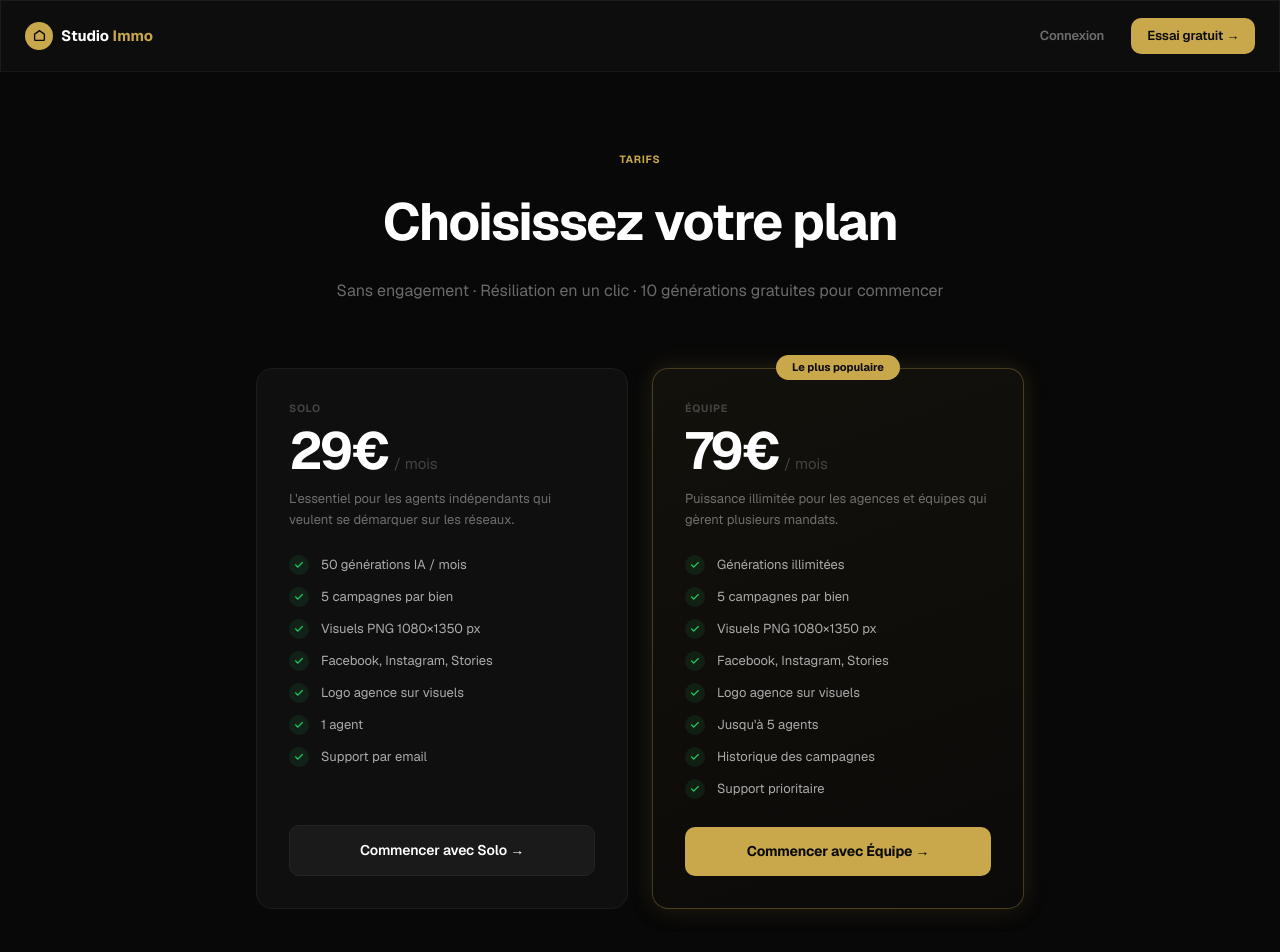
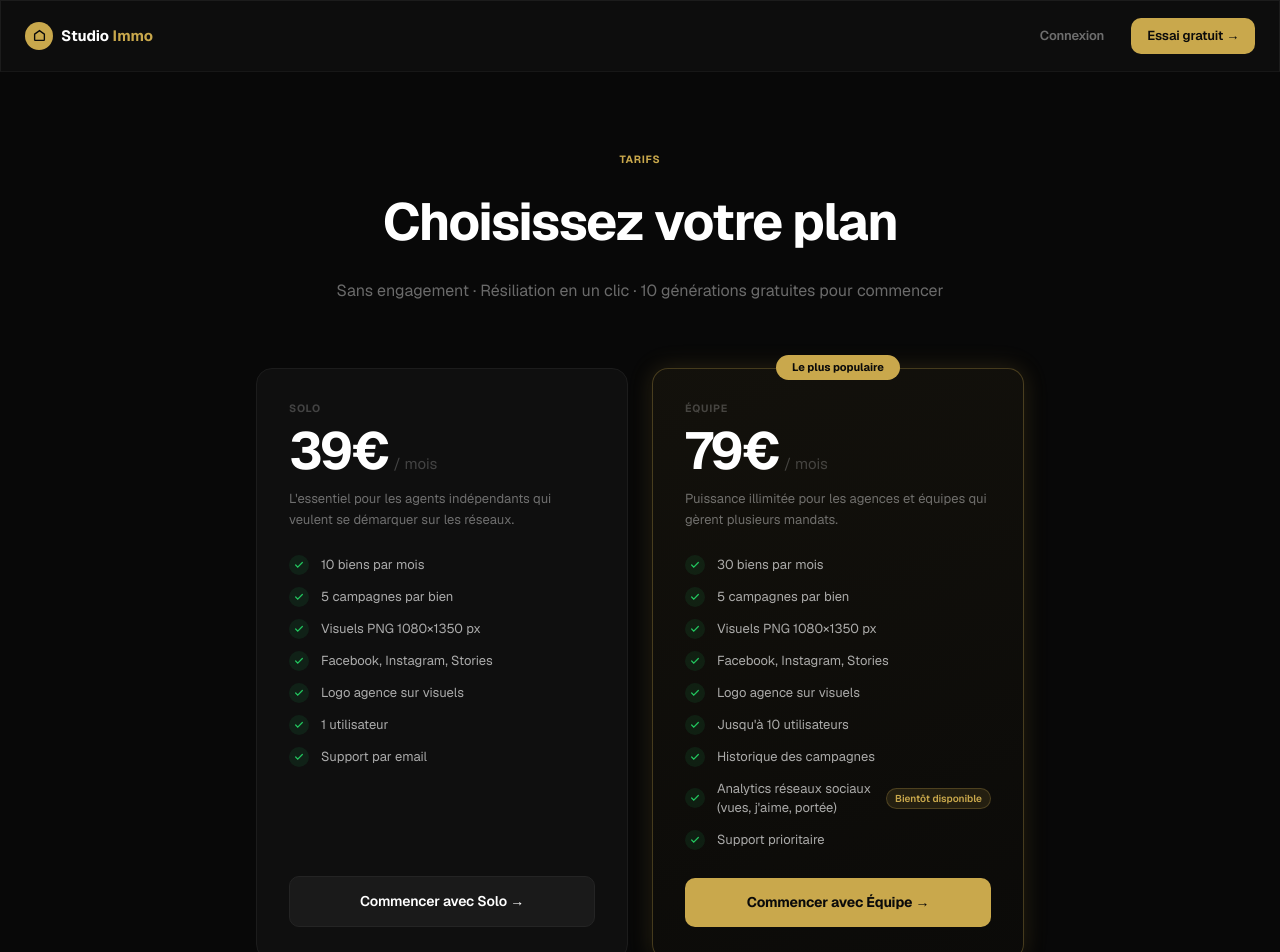
Before and after one commit to alexislmr840-art/studio-immo, a Next.js app: page /tarifs in a window 1280 px wide. Shown: the top 952 px of the page. Built offline with nearby package versions, Linux system fonts and the light colour scheme.

Commit message:
tarifs : Solo 39€, Équipe 10 users/30 biens, badge analytics

```diff
--- a/app/dashboard/abonnement/page.tsx
+++ b/app/dashboard/abonnement/page.tsx
@@ -23,7 +23,7 @@ export default function AbonnementPage() {
     { label: "Visuels PNG 1080×1350", gratuit: "✓", solo: "✓", equipe: "✓" },
     { label: "Facebook, Instagram, Stories", gratuit: "✓", solo: "✓", equipe: "✓" },
     { label: "Logo agence sur visuels", gratuit: "✓", solo: "✓", equipe: "✓" },
-    { label: "Agents simultanés", gratuit: "1", solo: "1", equipe: "5" },
+    { label: "Agents simultanés", gratuit: "1", solo: "1", equipe: "10" },
     { label: "Historique des campagnes", gratuit: "—", solo: "—", equipe: "✓" },
     { label: "Support prioritaire", gratuit: "—", solo: "Email", equipe: "Prioritaire" },
   ];
@@ -91,7 +91,7 @@ export default function AbonnementPage() {
               <thead>
                 <tr style={{ borderBottom: "1px solid var(--border-s)" }}>
                   <th className="px-5 py-3.5 text-left label" style={{ color: "var(--txt-4)", width: "40%" }}>Fonctionnalité</th>
-                  {["Gratuit", "Solo · 29€/mois", "Équipe · 79€/mois"].map((plan, i) => (
+                  {["Gratuit", "Solo · 39€/mois", "Équipe · 79€/mois"].map((plan, i) => (
                     <th key={plan} className="px-4 py-3.5 text-center"
                         style={{ fontSize: "12px", fontWeight: 700, color: i === 0 ? "var(--gold)" : "var(--txt-3)" }}>
                       {plan}
@@ -130,7 +130,7 @@ export default function AbonnementPage() {
         <div className="grid gap-4 sm:grid-cols-2 mb-6">
           {[
             {
-              name: "Solo", price: "29€", period: "/mois",
+              name: "Solo", price: "39€", period: "/mois",
               desc: "Pour les agents indépendants",
               highlight: false,
             },
--- a/app/page.tsx
+++ b/app/page.tsx
@@ -42,10 +42,10 @@ const TESTIMONIALS = [
 const PLANS = [
   {
     name: "Solo",
-    price: "29",
+    price: "39",
     desc: "L'essentiel pour les agents qui veulent se démarquer.",
     highlight: false,
-    features: ["50 générations / mois", "5 campagnes par bien", "Visuels PNG 1080×1350", "FB, Instagram, Stories", "Logo agence inclus", "Support email"],
+    features: ["10 biens par mois", "5 campagnes par bien", "Visuels PNG 1080×1350", "FB, Instagram, Stories", "Logo agence inclus", "1 utilisateur", "Support email"],
     cta: "Commencer avec Solo",
   },
   {
@@ -53,7 +53,7 @@ const PLANS = [
     price: "79",
     desc: "Puissance illimitée pour les agences et équipes.",
     highlight: true,
-    features: ["Générations illimitées", "5 campagnes par bien", "Visuels PNG 1080×1350", "FB, Instagram, Stories", "Logo agence inclus", "Jusqu'à 5 agents", "Historique complet", "Support prioritaire"],
+    features: ["30 biens par mois", "5 campagnes par bien", "Visuels PNG 1080×1350", "FB, Instagram, Stories", "Logo agence inclus", "Jusqu'à 10 utilisateurs", "Historique complet", "Support prioritaire"],
     cta: "Commencer avec Équipe",
   },
 ];
--- a/app/tarifs/page.tsx
+++ b/app/tarifs/page.tsx
@@ -1,19 +1,24 @@
 import Link from "next/link";
 
-const PLANS = [
+type Feature = string | { label: string; badge: string };
+
+const PLANS: {
+  name: string; price: string; desc: string; highlight: boolean;
+  badge: string | null; features: Feature[]; cta: string;
+}[] = [
   {
     name: "Solo",
-    price: "29",
+    price: "39",
     desc: "L'essentiel pour les agents indépendants qui veulent se démarquer sur les réseaux.",
     highlight: false,
     badge: null,
     features: [
-      "50 générations IA / mois",
+      "10 biens par mois",
       "5 campagnes par bien",
       "Visuels PNG 1080×1350 px",
       "Facebook, Instagram, Stories",
       "Logo agence sur visuels",
-      "1 agent",
+      "1 utilisateur",
       "Support par email",
     ],
     cta: "Commencer avec Solo",
@@ -25,13 +30,14 @@ const PLANS = [
     highlight: true,
     badge: "Le plus populaire",
     features: [
-      "Générations illimitées",
+      "30 biens par mois",
       "5 campagnes par bien",
       "Visuels PNG 1080×1350 px",
       "Facebook, Instagram, Stories",
       "Logo agence sur visuels",
-      "Jusqu'à 5 agents",
+      "Jusqu'à 10 utilisateurs",
       "Historique des campagnes",
+      { label: "Analytics réseaux sociaux (vues, j'aime, portée)", badge: "Bientôt disponible" },
       "Support prioritaire",
     ],
     cta: "Commencer avec Équipe",
@@ -132,8 +138,11 @@ export default function TarifsPage() {
               </div>
 
               <ul className="flex-1 space-y-3 mb-7">
-                {plan.features.map((f) => (
-                  <li key={f} className="flex items-center gap-3" style={{ fontSize: "13px", color: "var(--txt-2)" }}>
+                {plan.features.map((f, i) => {
+                  const label = typeof f === "string" ? f : f.label;
+                  const badge = typeof f === "string" ? null : f.badge;
+                  return (
+                    <li key={i} className="flex items-center gap-3" style={{ fontSize: "13px", color: "var(--txt-2)" }}>
                       <div
                         className="flex h-5 w-5 flex-shrink-0 items-center justify-center rounded-full"
                         style={{ background: "var(--ok-10)" }}
@@ -142,9 +151,18 @@ export default function TarifsPage() {
                           <polyline points="20 6 9 17 4 12"/>
                         </svg>
                       </div>
-                    {f}
+                      <span>{label}</span>
+                      {badge && (
+                        <span
+                          className="rounded-full px-2 py-0.5 font-semibold"
+                          style={{ fontSize: "10px", background: "rgba(201,168,76,0.12)", color: "#c9a84c", border: "1px solid rgba(201,168,76,0.25)", whiteSpace: "nowrap" }}
+                        >
+                          {badge}
+                        </span>
+                      )}
                     </li>
-                ))}
+                  );
+                })}
               </ul>
 
               <Link
```
Lines whose indentation alone changed are shown as unchanged.
